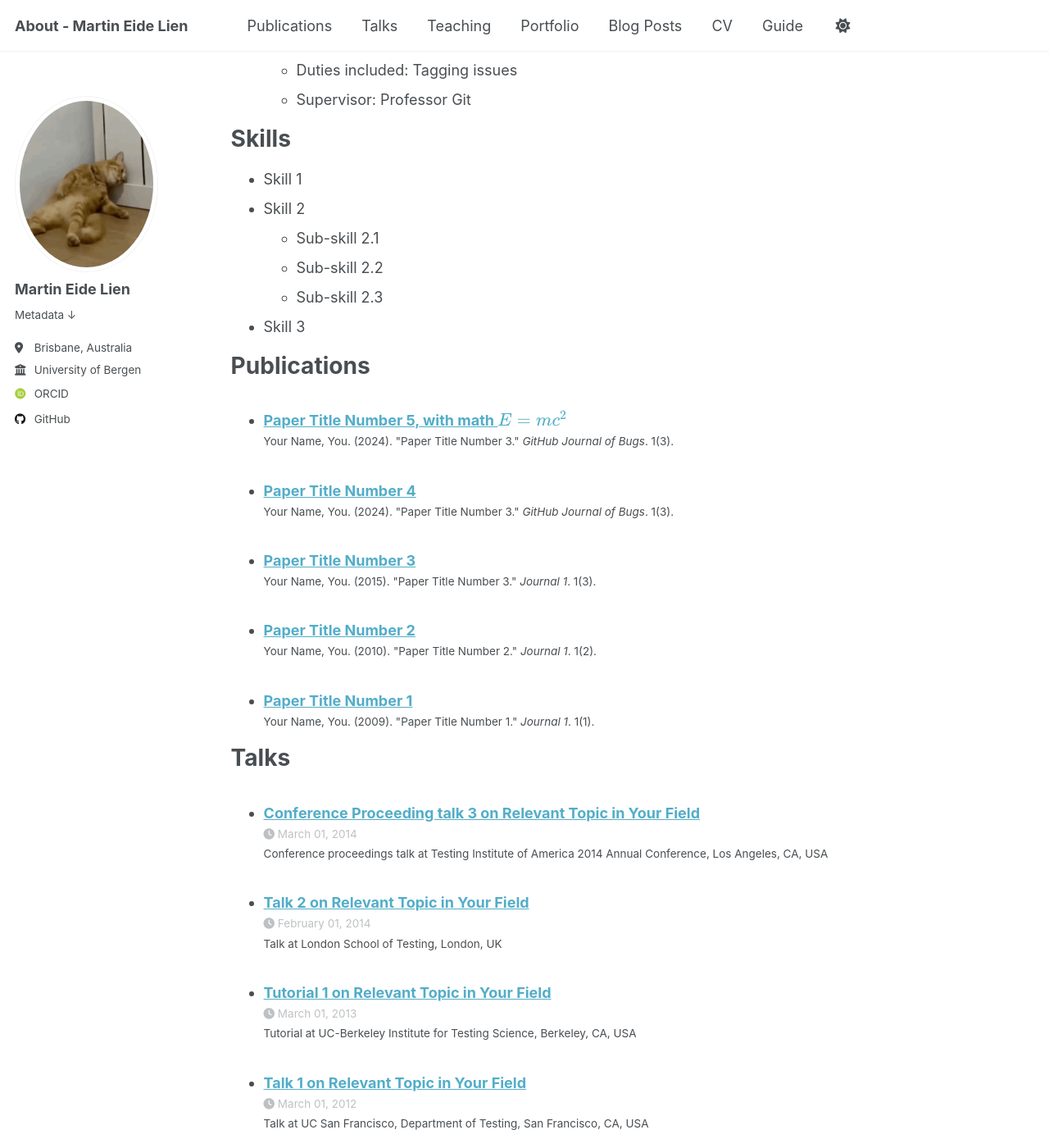
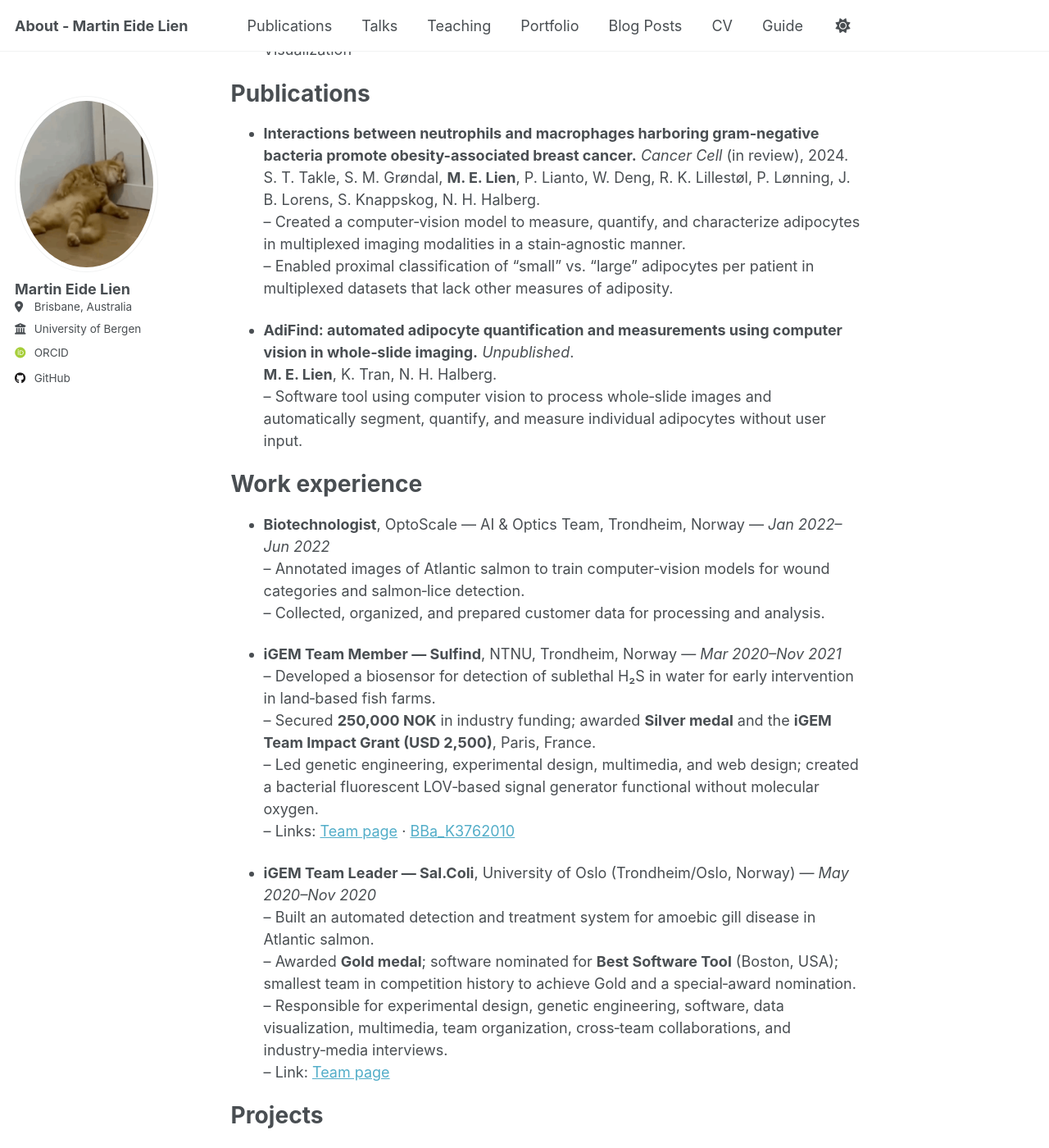
Before and after one commit to meidelien/meidelien.github.io, a Jekyll site: the page built from _pages/cv.md, in a window 1280 px wide and 1400 px high, scrolled down 650 px. Shown: the whole window at 82% size. Built offline with Jekyll 4.4.1, drawn with Linux system fonts in a browser that asks for light colours; some web fonts are replaced; our own code applies the rules of GitHub Pages for plain Markdown files; a script that is not in the unit is left out; some of the changed text lies outside the part shown.

Commit message:
Update CV content and clean up config bio field
Replaces the placeholder CV with a detailed, updated version including contact, education, work experience, projects, skills, service, and references. Also removes the 'bio' field value in _config.yml for clarity.

```diff
--- a/_config.yml
+++ b/_config.yml
@@ -26,7 +26,7 @@
   avatar           : "profile.png"
   name             : "Martin Eide Lien"
   pronouns         : # example: "she/her"
-  bio              : "Metadata ↓"
+  bio              : # ""
   location         : "Brisbane, Australia"
   employer         : "University of Bergen"
   uri              : # URL
--- a/_pages/cv.md
+++ b/_pages/cv.md
@@ -1,4 +1,3 @@
----
 layout: archive
 title: "CV"
 permalink: /cv/
@@ -9,56 +8,87 @@
 
 {% include base_path %}
 
+Contact
+======
+* **Martin Eide Lien**
+  Bergen, Norway · +47 452 44 502
+ [GitHub](https://github.com/meidelien) · [LinkedIn](https://www.linkedin.com/in/martin-lien-1a355650)
+
 Education
 ======
-* Ph.D in Version Control Theory, GitHub University, 2018 (expected)
-* M.S. in Jekyll, GitHub University, 2014
-* B.S. in GitHub, GitHub University, 2012
+* **Ph.D. Candidate**, University of Bergen — *June 2023–present*
+  **Project title:** *Spatial Characterization and Understanding of the Cancer Stem Cell Niche in Triple-Negative Breast Cancer*
+  **Supervisor:** Nils Henrik Halberg
+
+* **M.Sc., Biotechnology**, Norwegian University of Science and Technology — *September 2022*
+  **Grade:** B
+  **Main courses:** Bioinformatics, Cheminformatics, Computational Biology, AI, Molecular & Synthetic Biology, Molecular Medicine, Aquaculture, Data Analysis & Visualization
+
+Publications
+======
+* **Interactions between neutrophils and macrophages harboring gram-negative bacteria promote obesity-associated breast cancer.** *Cancer Cell* (in review), 2024.
+  S. T. Takle, S. M. Grøndal, **M. E. Lien**, P. Lianto, W. Deng, R. K. Lillestøl, P. Lønning, J. B. Lorens, S. Knappskog, N. H. Halberg.
+  – Created a computer‑vision model to measure, quantify, and characterize adipocytes in multiplexed imaging modalities in a stain‑agnostic manner.
+  – Enabled proximal classification of “small” vs. “large” adipocytes per patient in multiplexed datasets that lack other measures of adiposity.
+
+* **AdiFind: automated adipocyte quantification and measurements using computer vision in whole‑slide imaging.** *Unpublished*.
+  **M. E. Lien**, K. Tran, N. H. Halberg.
+  – Software tool using computer vision to process whole‑slide images and automatically segment, quantify, and measure individual adipocytes without user input.
 
 Work experience
 ======
-* Spring 2024: Academic Pages Collaborator
-  * GitHub University
-  * Duties includes: Updates and improvements to template
-  * Supervisor: The Users
+* **Biotechnologist**, OptoScale — AI & Optics Team, Trondheim, Norway — *Jan 2022–Jun 2022*
+  – Annotated images of Atlantic salmon to train computer‑vision models for wound categories and salmon‑lice detection.
+  – Collected, organized, and prepared customer data for processing and analysis.
 
-* Fall 2015: Research Assistant
-  * GitHub University
-  * Duties included: Merging pull requests
-  * Supervisor: Professor Hub
+* **iGEM Team Member — Sulfind**, NTNU, Trondheim, Norway — *Mar 2020–Nov 2021*
+  – Developed a biosensor for detection of sublethal H₂S in water for early intervention in land‑based fish farms.
+  – Secured **250,000 NOK** in industry funding; awarded **Silver medal** and the **iGEM Team Impact Grant (USD 2,500)**, Paris, France.
+  – Led genetic engineering, experimental design, multimedia, and web design; created a bacterial fluorescent LOV‑based signal generator functional without molecular oxygen.
+  – Links: [Team page](https://2021.igem.org/Team:NTNU-Trondheim) · [BBa_K3762010](http://parts.igem.org/Part:BBa_K3762010)
 
-* Summer 2015: Research Assistant
-  * GitHub University
-  * Duties included: Tagging issues
-  * Supervisor: Professor Git
+* **iGEM Team Leader — Sal.Coli**, University of Oslo (Trondheim/Oslo, Norway) — *May 2020–Nov 2020*
+  – Built an automated detection and treatment system for amoebic gill disease in Atlantic salmon.
+  – Awarded **Gold medal**; software nominated for **Best Software Tool** (Boston, USA); smallest team in competition history to achieve Gold and a special‑award nomination.
+  – Responsible for experimental design, genetic engineering, software, data visualization, multimedia, team organization, cross‑team collaborations, and industry‑media interviews.
+  – Link: [Team page](https://2020.igem.org/Team:UiOslo_Norway)
+
+Projects
+======
+* **Metabolic network layout using biochemical coordinates** — *Master’s thesis, September 2022*
+  – Created a new metabolic‑network layout using computed chemical features of metabolites (via RDKit) as coordinates to replace conventional layout algorithms.
+  – Evaluated combinations of chemical features that convey biological information and yield legible visualizations.
+
+* **Hjernemoser (working title)** — *Educational board game, November 2018*
+  – Conceptualized and prototyped (Feb 2016). Sponsored by the Moser Laboratory and NTNU Department of Neuromedicine.
+  – Presented at **Neuroscience 2018** (Society for Neuroscience, San Diego) with the Dana Foundation as proxy.
+  – Considered for distribution as educational material for **Brain Awareness Week** (global outreach in 120 countries).
+
 
 Skills
 ======
-* Skill 1
-* Skill 2
-  * Sub-skill 2.1
-  * Sub-skill 2.2
-  * Sub-skill 2.3
-* Skill 3
-
-Publications
-======
-  <ul>{% for post in site.publications reversed %}
-    {% include archive-single-cv.html %}
-  {% endfor %}</ul>
-
-Talks
-======
-  <ul>{% for post in site.talks reversed %}
-    {% include archive-single-talk-cv.html  %}
-  {% endfor %}</ul>
-
-Teaching
-======
-  <ul>{% for post in site.teaching reversed %}
-    {% include archive-single-cv.html %}
-  {% endfor %}</ul>
+* **Programming:** Python, Julia, R, Lua, JavaScript, MATLAB
+* **Documentation:** LaTeX, Markdown, HTML
+* **Software tools:** PyTorch, TensorFlow, scikit‑learn, AlphaFold, RDKit, Biopython, Cytoscape, Escher, COBRApy, ReFramed, Benchling, Nextflow, Snakemake, OpenCV
+* **Dry‑lab:** Biological networks, pathway enrichment analysis, systems modeling, genome assembly & annotation, plasmid design, molecular‑descriptor calculation, flow‑cytometry data analysis & processing
+* **Wet‑lab:** Cloning, media preparation, plasmid amplification, basic microfluidics, experimental design, protein labeling, dissection
+* **Languages:** Norwegian (native), English (fluent), French (beginner)
+* **Other:** Science communication & outreach, digital image & video analysis, video editing, Blender, graphic design, computer hardware, information technology
 
 Service and leadership
 ======
-* Currently signed in to 43 different slack teams
+* **Student Faculty Representative (FTR)**, Student Council, NTNU — *Trondheim, Norway*
+  – Represented students of the Faculty of Natural Sciences on the Faculty Board and at other events requiring student representation.
+
+* **Basketball team co‑captain**, NTNUI Geezes — *Jan 2017–Nov 2017*
+  – Co‑captain in the Midt‑Norge 1st Division.
+
+* **Party coordinator**, NTNUI Basketball — *Jan 2017–Jun 2017*
+  – Organized events and booked venues for the NTNUI basketball organization.
+
+References
+======
+* **Dirk Linke** — Professor of Molecular Microbiology, University of Oslo; iGEM 2020 PI — <dirk.linke@ibv.uio.no>
+* **Rahmi Lale** — Adjunct Associate Professor & Senior Scientist, NTNU; iGEM 2021 PI — <rahmi.lale@ntnu.no>
+* **Daniel Machado** — Associate Professor of Computational Biology, NTNU; thesis supervisor — <daniel.machado@ntnu.no>
+* **Ragnhild Hollup** — Chief Technology Officer, OptoScale — <ragnhild.hollup@optoscale.no>
```
